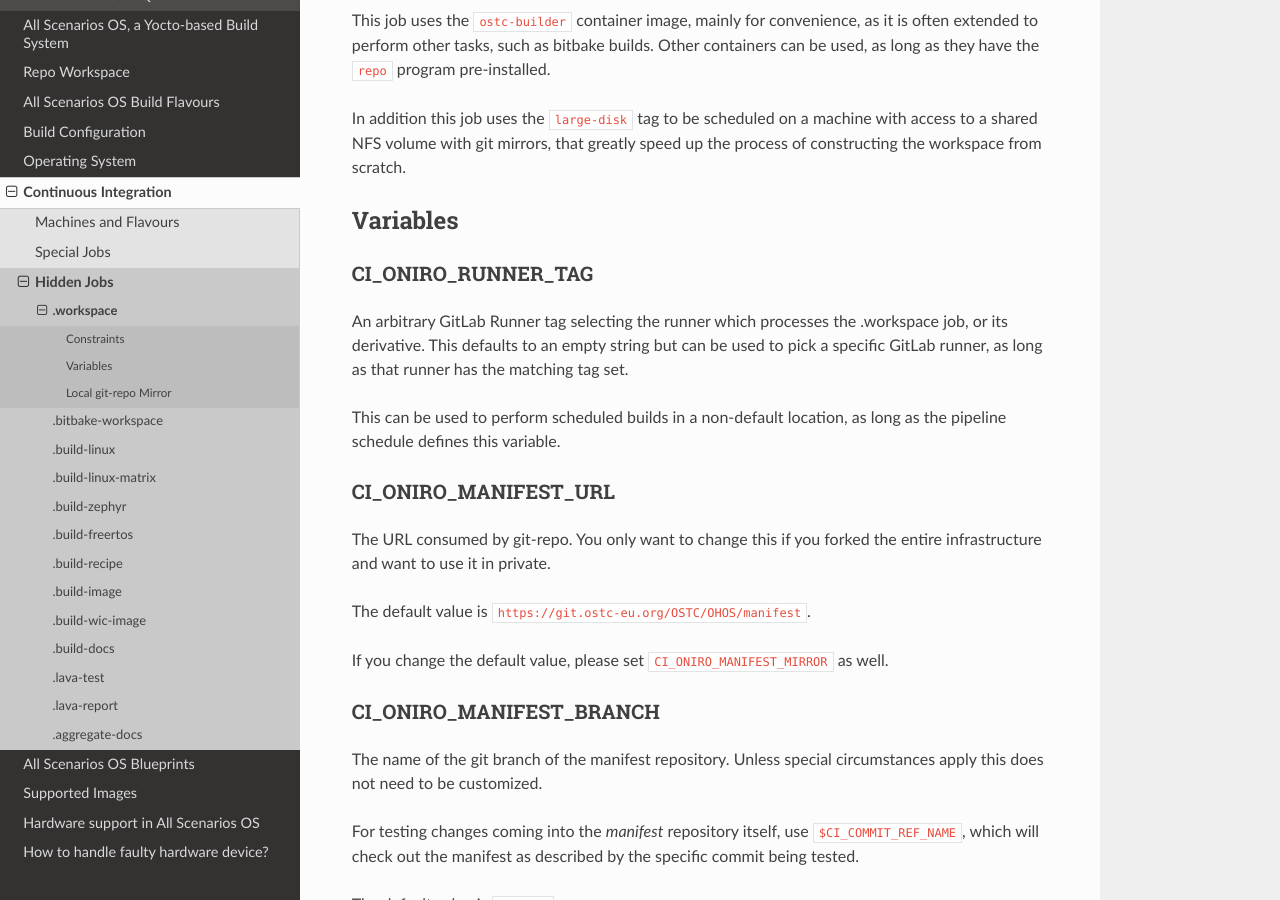
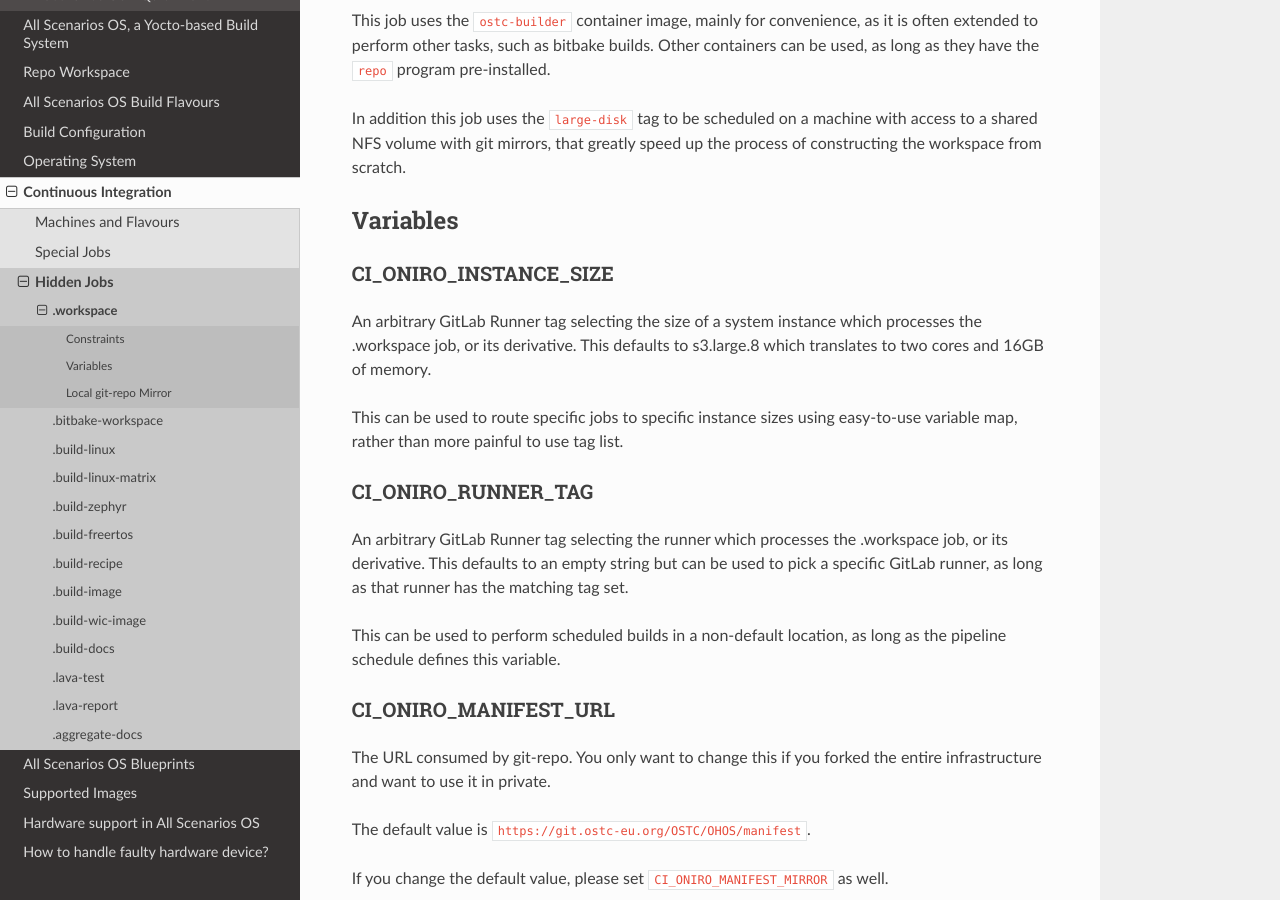
Before and after one commit to alema-r/Alessandro-Marcolini-Oniro, a Sphinx documentation site: the page built from docs/ci/hidden-jobs/workspace.rst, in a window 1280 px wide and 900 px high, scrolled down 403 px. Built offline with Sphinx 7.4.7 and the Read the Docs theme 2.0.0, drawn with Linux system fonts in a browser that asks for light colours.

Commit message:
.oniro-ci: route jobs to specific instance sizes
Zephyr and FreeRTOS jobs do not require 16GB of RAM to build and
constitute the bulk of our CI (by number) quota usage. By moving them to
smaller instances, with 4GB of RAM, we can use the remaining quota
better.

On the infrastructure side we now have a new auto-scaling pool, with
s3.large.2 instances. Those join the existing s3.xlarge.4 (formerly
known as "heavy") and s3.large.8 (formerly known as "light").

The .workspace job uses the s2.large.8 by default, making a safe (but
expensive) default. Specific jobs deviate as follows:

 - zephyr and freertos jobs use s3.large.2
 - two blueprint jobs with more recipes use s3.xlarge.4

Signed-off-by: Zygmunt Krynicki <zygmunt.krynicki@huawei.com>

```diff
--- a/docs/ci/hidden-jobs/workspace.rst
+++ b/docs/ci/hidden-jobs/workspace.rst
@@ -29,6 +29,16 @@ process of constructing the workspace from scratch.
 
 Variables
 =========
+
+CI_ONIRO_INSTANCE_SIZE
+----------------------
+
+An arbitrary GitLab Runner tag selecting the size of a system instance which
+processes the .workspace job, or its derivative. This defaults to s3.large.8
+which translates to two cores and 16GB of memory.
+
+This can be used to route specific jobs to specific instance sizes using
+easy-to-use variable map, rather than more painful to use tag list.
 
 CI_ONIRO_RUNNER_TAG
 -------------------
```
Also changed, not shown: 2 other files.
